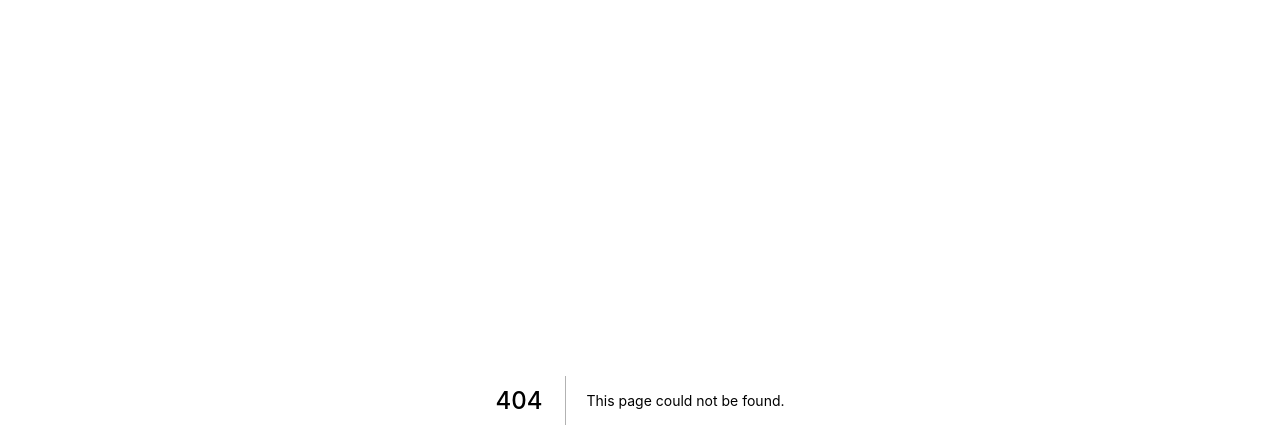
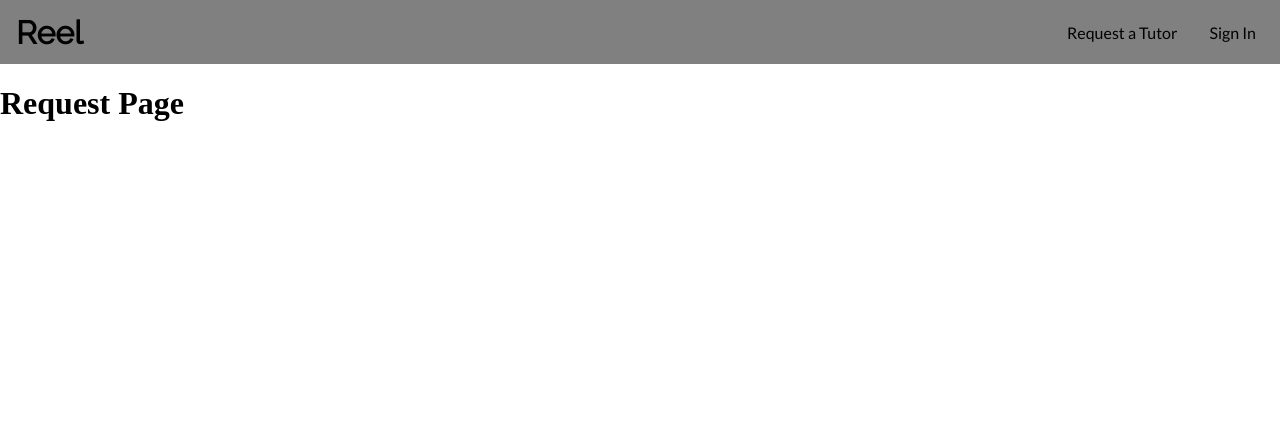
Before and after one commit to kesne/Reel, a Next.js app: page /request in a window 1280 px wide. Before the commit this address had no page. Shown: the top 448 px of the page. Built offline with nearby package versions, Linux system fonts and the light colour scheme.

Commit message:
Add basic request page, text and location to nav tabs

```diff
--- a/components/Nav/Index.jsx
+++ b/components/Nav/Index.jsx
@@ -26,8 +26,8 @@ export default function() {
         <Header>
             <Title />
             <Nav>
-                <Item text="Link 1" href="test1" />
-                <Item text="Link 2" href="test2" />
+                <Item text="Request a Tutor" href="request" />
+                <Item text="Sign In" href="sign_in" />
             </Nav>
         </Header>
     );
--- /dev/null
+++ b/pages/request.jsx
@@ -0,0 +1,9 @@
+import Layout from '../components/Layout';
+
+export default function() {
+    return (
+        <Layout tabTitle="Reel - Home">
+            <h1>Request Page</h1>
+        </Layout>
+    );
+}
```
